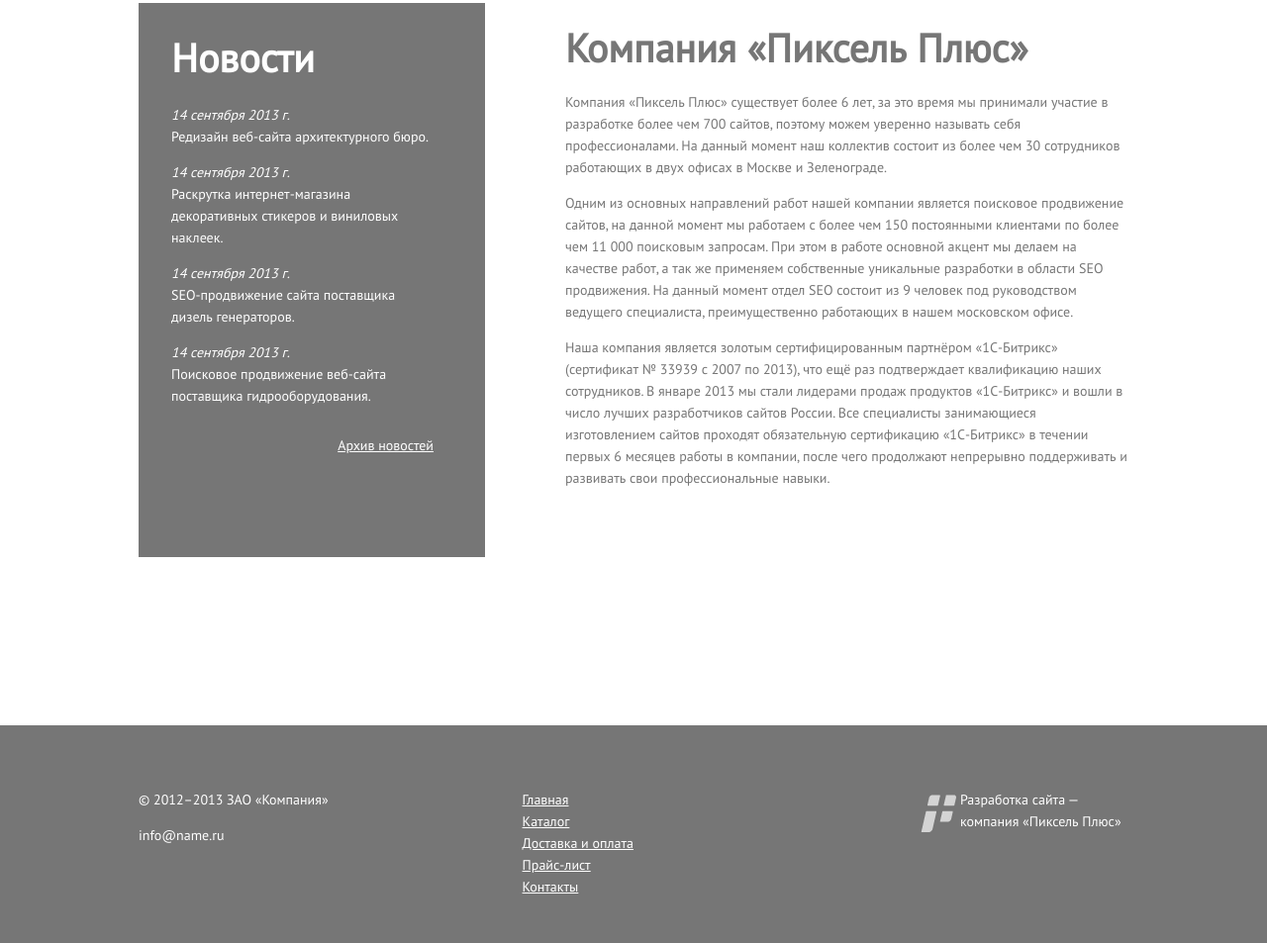
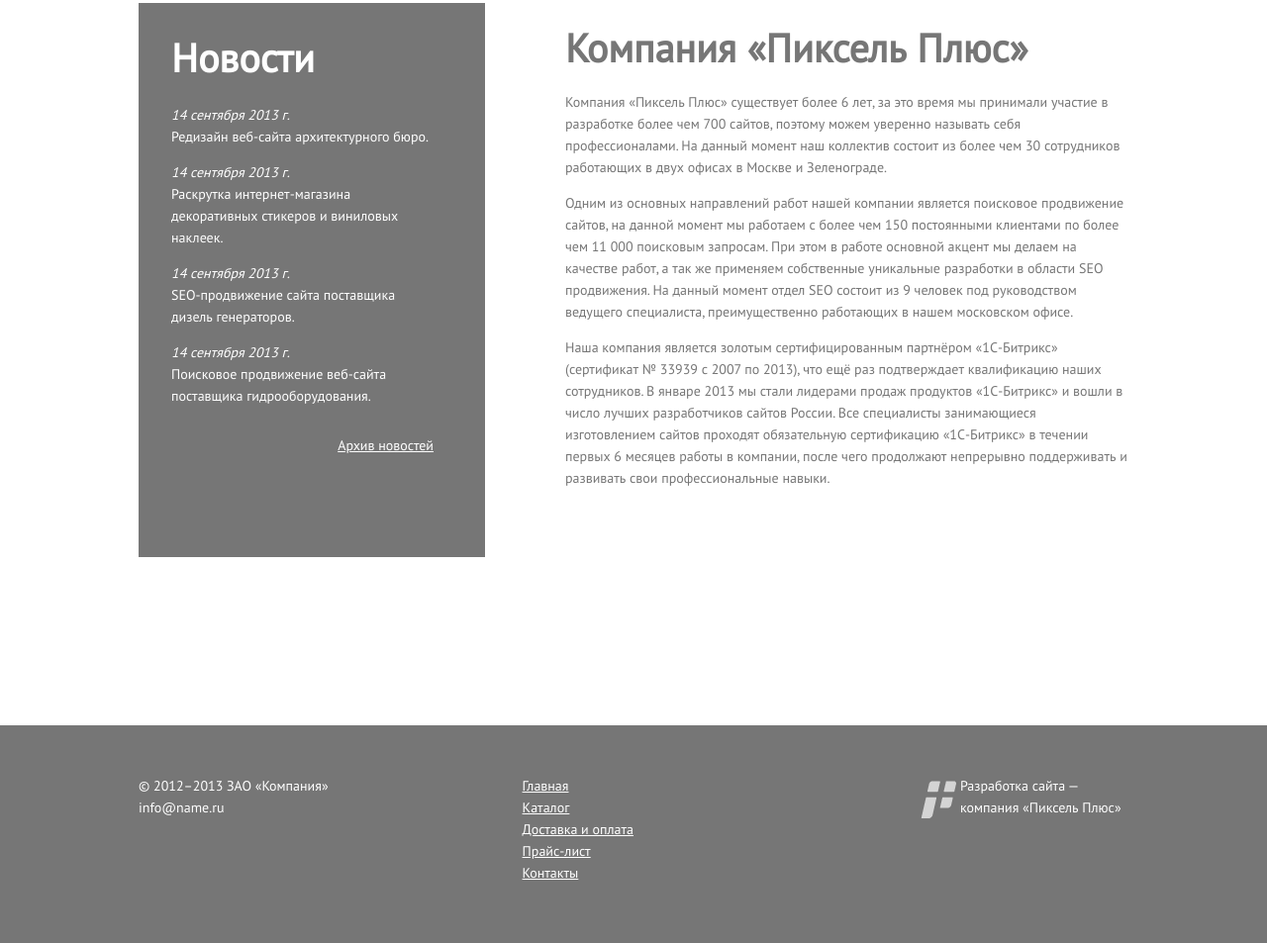
Before and after one commit to juliamykhaliak/test_2, a website: page html/index.html in a window 1280 px wide. Shown: the part 737-1690 px from the top of the page at 99% size. Drawn offline with Linux system fonts and the light colour scheme.

Commit message:
fixed positioning in footer

```diff
--- a/scss/blocks/_content.scss
+++ b/scss/blocks/_content.scss
@@ -1,5 +1,5 @@
 #content {
-  padding-top: 30px;
+  padding: 30px 10px 0 10px;
   .wrapper-news {
     min-width: 350px;
     padding-bottom: 195px;
--- a/scss/blocks/_footer.scss
+++ b/scss/blocks/_footer.scss
@@ -7,6 +7,7 @@
     padding-right: 150px;
     p {
       white-space: nowrap;
+      margin: 0;
     }
   }
   height: 220px;
@@ -23,6 +24,7 @@
     list-style-type: none;
     padding: 0 294px 0 10px;
     overflow: auto;
+    margin-top: 0;
     a {
       text-decoration: underline;
       color: rgb(255, 255, 255);
@@ -35,11 +37,12 @@
       height: 38px;
       position: absolute;
       left: -40px;
-      top: 20px;
+      top: 6px;
     }
     p {
       width: 170px;
       height: 33px;
+      margin: 0;
     }
     position: relative;
   }
```
Also changed, not shown: css/style.css.
